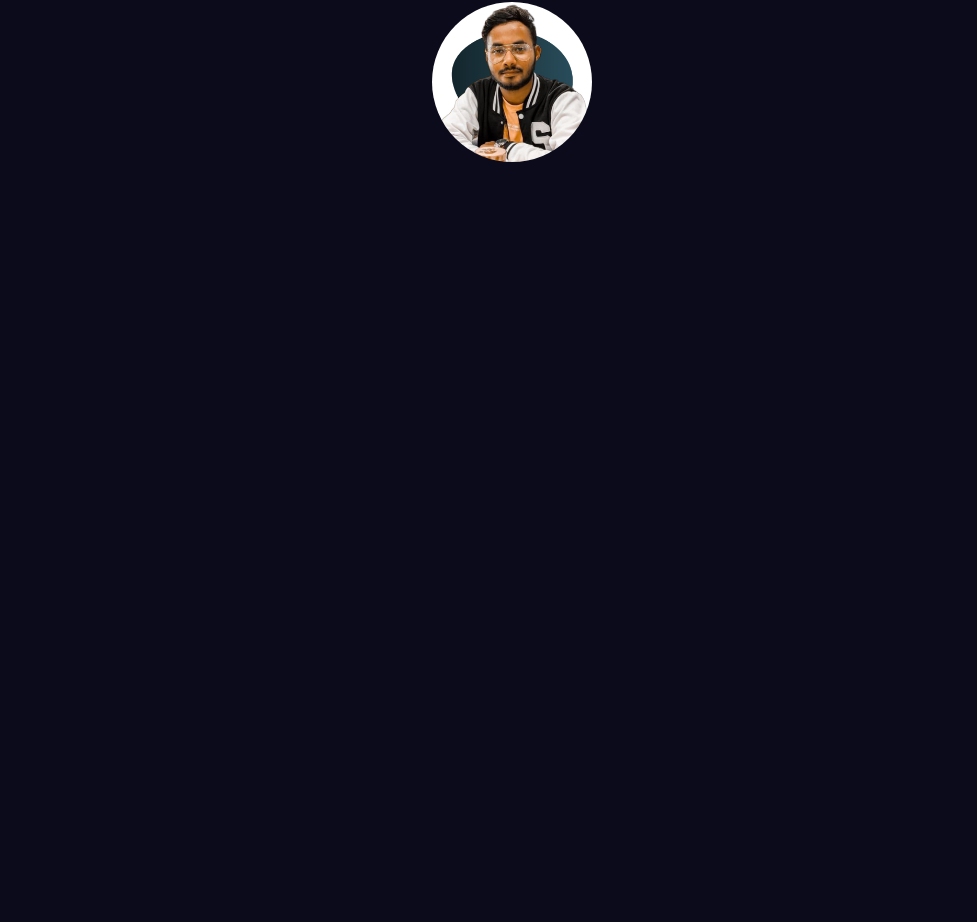
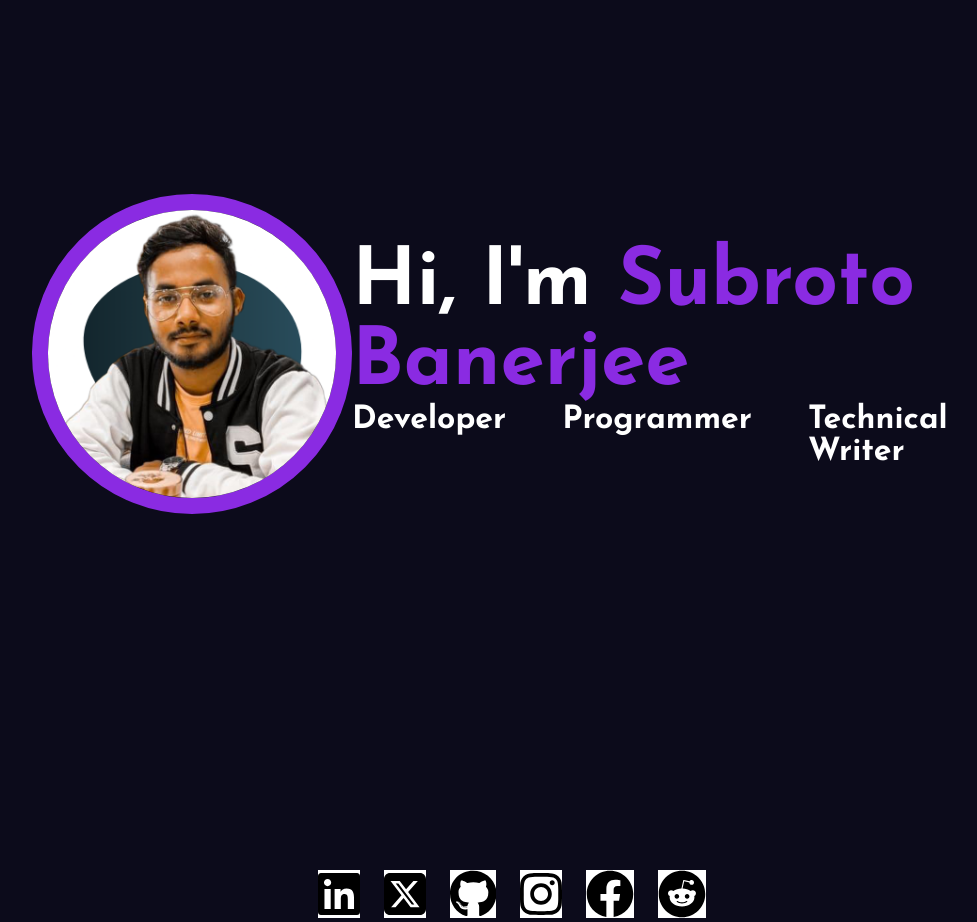
Before and after one commit to TeeWrath/personal-portfolio, an Angular app: page / in a window 1280 px wide. Shown: the part 158-1080 px from the top of the page, without its empty margins (128-1105 px from the left). Before the commit the page ends 800 px from the top, so only its background shows below. Built offline with nearby package versions, Linux system fonts and the light colour scheme.

Commit message:
completed hero section

```diff
--- a/src/app/app.module.ts
+++ b/src/app/app.module.ts
@@ -4,11 +4,13 @@
 import { AppRoutingModule } from './app-routing.module';
 import { AppComponent } from './app.component';
 import { MainComponent } from './main/main.component';
+import { SocialsComponent } from './main/socials/socials.component';
 
 @NgModule({
   declarations: [
     AppComponent,
-    MainComponent
+    MainComponent,
+    SocialsComponent
   ],
   imports: [
     BrowserModule,
--- a/src/app/main/main.component.css
+++ b/src/app/main/main.component.css
@@ -2,10 +2,34 @@
     display: flex;
     justify-content: center;
     align-items: center;
-    margin: 10rem auto 10rem;
+    margin: 22rem 10rem;
+    color: white;
 }
 
 img{
-    width: 10rem;
+    width: 18rem;
     border-radius: 50%;
+    border: 1rem solid blueviolet;
 }
+
+.profile-pic{
+    flex-basis: 25%;
+}
+
+.hero-text{
+    flex-basis: 65%;
+}
+ul{
+    list-style: none;
+    display: flex;
+    font-size: 2rem;
+    gap: 3.5rem;
+}
+
+h1{
+    font-size: 5rem;
+}
+
+h1 span{
+    color: blueviolet;
+}
--- a/src/app/main/main.component.html
+++ b/src/app/main/main.component.html
@@ -2,4 +2,19 @@
     <div class="profile-pic">
         <img src="assets/img/prof.png">
     </div>
+    <div class="hero-content">
+        <div class="name">
+            <h1>Hi, I'm <span>Subroto Banerjee</span></h1>
+        </div>
+        <div class="describe">
+            <h2><ul>
+                <li>Developer</li>
+                <li>Programmer</li>
+                <li>Technical Writer</li>
+            </ul>
+            </h2>
+        </div>
+    </div>
 </div>
+
+<app-socials></app-socials>
--- /dev/null
+++ b/src/app/main/socials/socials.component.css
@@ -0,0 +1,20 @@
+svg{
+    background-color: white;
+    /* border-radius: 100%; */
+}
+
+svg:hover{
+    background-color: blueviolet;
+}
+
+.container{
+    background-color: #0c0b1b;
+}
+
+ul{
+    display: flex;
+    justify-content: center;
+    list-style: none;
+    gap: 1.5rem;
+    align-items: center;
+}
--- /dev/null
+++ b/src/app/main/socials/socials.component.html
@@ -0,0 +1,34 @@
+<div class="container">
+    <ul>
+        <li><a href="{{socials.linkedin}}"><svg xmlns="http://www.w3.org/2000/svg" height="3em"
+                    viewBox="0 0 448 512"><!--! Font Awesome Free 6.4.2 by @fontawesome - https://fontawesome.com License - https://fontawesome.com/license (Commercial License) Copyright 2023 Fonticons, Inc. -->
+                    <path
+                        d="M416 32H31.9C14.3 32 0 46.5 0 64.3v383.4C0 465.5 14.3 480 31.9 480H416c17.6 0 32-14.5 32-32.3V64.3c0-17.8-14.4-32.3-32-32.3zM135.4 416H69V202.2h66.5V416zm-33.2-243c-21.3 0-38.5-17.3-38.5-38.5S80.9 96 102.2 96c21.2 0 38.5 17.3 38.5 38.5 0 21.3-17.2 38.5-38.5 38.5zm282.1 243h-66.4V312c0-24.8-.5-56.7-34.5-56.7-34.6 0-39.9 27-39.9 54.9V416h-66.4V202.2h63.7v29.2h.9c8.9-16.8 30.6-34.5 62.9-34.5 67.2 0 79.7 44.3 79.7 101.9V416z" />
+                </svg></a></li>
+        <li><a href="{{socials.twitter}}"><svg xmlns="http://www.w3.org/2000/svg" height="3em"
+                    viewBox="0 0 448 512"><!--! Font Awesome Free 6.4.2 by @fontawesome - https://fontawesome.com License - https://fontawesome.com/license (Commercial License) Copyright 2023 Fonticons, Inc. -->
+                    <path
+                        d="M64 32C28.7 32 0 60.7 0 96V416c0 35.3 28.7 64 64 64H384c35.3 0 64-28.7 64-64V96c0-35.3-28.7-64-64-64H64zm297.1 84L257.3 234.6 379.4 396H283.8L209 298.1 123.3 396H75.8l111-126.9L69.7 116h98l67.7 89.5L313.6 116h47.5zM323.3 367.6L153.4 142.9H125.1L296.9 367.6h26.3z" />
+                </svg></a></li>
+        <li><a href="{{socials.github}}"><svg xmlns="http://www.w3.org/2000/svg" height="3em"
+                    viewBox="0 0 496 512"><!--! Font Awesome Free 6.4.2 by @fontawesome - https://fontawesome.com License - https://fontawesome.com/license (Commercial License) Copyright 2023 Fonticons, Inc. -->
+                    <path
+                        d="M165.9 397.4c0 2-2.3 3.6-5.2 3.6-3.3.3-5.6-1.3-5.6-3.6 0-2 2.3-3.6 5.2-3.6 3-.3 5.6 1.3 5.6 3.6zm-31.1-4.5c-.7 2 1.3 4.3 4.3 4.9 2.6 1 5.6 0 6.2-2s-1.3-4.3-4.3-5.2c-2.6-.7-5.5.3-6.2 2.3zm44.2-1.7c-2.9.7-4.9 2.6-4.6 4.9.3 2 2.9 3.3 5.9 2.6 2.9-.7 4.9-2.6 4.6-4.6-.3-1.9-3-3.2-5.9-2.9zM244.8 8C106.1 8 0 113.3 0 252c0 110.9 69.8 205.8 169.5 239.2 12.8 2.3 17.3-5.6 17.3-12.1 0-6.2-.3-40.4-.3-61.4 0 0-70 15-84.7-29.8 0 0-11.4-29.1-27.8-36.6 0 0-22.9-15.7 1.6-15.4 0 0 24.9 2 38.6 25.8 21.9 38.6 58.6 27.5 72.9 20.9 2.3-16 8.8-27.1 16-33.7-55.9-6.2-112.3-14.3-112.3-110.5 0-27.5 7.6-41.3 23.6-58.9-2.6-6.5-11.1-33.3 2.6-67.9 20.9-6.5 69 27 69 27 20-5.6 41.5-8.5 62.8-8.5s42.8 2.9 62.8 8.5c0 0 48.1-33.6 69-27 13.7 34.7 5.2 61.4 2.6 67.9 16 17.7 25.8 31.5 25.8 58.9 0 96.5-58.9 104.2-114.8 110.5 9.2 7.9 17 22.9 17 46.4 0 33.7-.3 75.4-.3 83.6 0 6.5 4.6 14.4 17.3 12.1C428.2 457.8 496 362.9 496 252 496 113.3 383.5 8 244.8 8zM97.2 352.9c-1.3 1-1 3.3.7 5.2 1.6 1.6 3.9 2.3 5.2 1 1.3-1 1-3.3-.7-5.2-1.6-1.6-3.9-2.3-5.2-1zm-10.8-8.1c-.7 1.3.3 2.9 2.3 3.9 1.6 1 3.6.7 4.3-.7.7-1.3-.3-2.9-2.3-3.9-2-.6-3.6-.3-4.3.7zm32.4 35.6c-1.6 1.3-1 4.3 1.3 6.2 2.3 2.3 5.2 2.6 6.5 1 1.3-1.3.7-4.3-1.3-6.2-2.2-2.3-5.2-2.6-6.5-1zm-11.4-14.7c-1.6 1-1.6 3.6 0 5.9 1.6 2.3 4.3 3.3 5.6 2.3 1.6-1.3 1.6-3.9 0-6.2-1.4-2.3-4-3.3-5.6-2z" />
+                </svg></a></li>
+        <li><a href="{{socials.insta}}"><svg xmlns="http://www.w3.org/2000/svg" height="3em"
+                    viewBox="0 0 448 512"><!--! Font Awesome Free 6.4.2 by @fontawesome - https://fontawesome.com License - https://fontawesome.com/license (Commercial License) Copyright 2023 Fonticons, Inc. -->
+                    <path
+                        d="M224.1 141c-63.6 0-114.9 51.3-114.9 114.9s51.3 114.9 114.9 114.9S339 319.5 339 255.9 287.7 141 224.1 141zm0 189.6c-41.1 0-74.7-33.5-74.7-74.7s33.5-74.7 74.7-74.7 74.7 33.5 74.7 74.7-33.6 74.7-74.7 74.7zm146.4-194.3c0 14.9-12 26.8-26.8 26.8-14.9 0-26.8-12-26.8-26.8s12-26.8 26.8-26.8 26.8 12 26.8 26.8zm76.1 27.2c-1.7-35.9-9.9-67.7-36.2-93.9-26.2-26.2-58-34.4-93.9-36.2-37-2.1-147.9-2.1-184.9 0-35.8 1.7-67.6 9.9-93.9 36.1s-34.4 58-36.2 93.9c-2.1 37-2.1 147.9 0 184.9 1.7 35.9 9.9 67.7 36.2 93.9s58 34.4 93.9 36.2c37 2.1 147.9 2.1 184.9 0 35.9-1.7 67.7-9.9 93.9-36.2 26.2-26.2 34.4-58 36.2-93.9 2.1-37 2.1-147.8 0-184.8zM398.8 388c-7.8 19.6-22.9 34.7-42.6 42.6-29.5 11.7-99.5 9-132.1 9s-102.7 2.6-132.1-9c-19.6-7.8-34.7-22.9-42.6-42.6-11.7-29.5-9-99.5-9-132.1s-2.6-102.7 9-132.1c7.8-19.6 22.9-34.7 42.6-42.6 29.5-11.7 99.5-9 132.1-9s102.7-2.6 132.1 9c19.6 7.8 34.7 22.9 42.6 42.6 11.7 29.5 9 99.5 9 132.1s2.7 102.7-9 132.1z" />
+                </svg></a></li>
+        <li><a href="{{socials.facebook}}"><svg xmlns="http://www.w3.org/2000/svg" height="3em"
+                    viewBox="0 0 512 512"><!--! Font Awesome Free 6.4.2 by @fontawesome - https://fontawesome.com License - https://fontawesome.com/license (Commercial License) Copyright 2023 Fonticons, Inc. -->
+                    <path
+                        d="M504 256C504 119 393 8 256 8S8 119 8 256c0 123.78 90.69 226.38 209.25 245V327.69h-63V256h63v-54.64c0-62.15 37-96.48 93.67-96.48 27.14 0 55.52 4.84 55.52 4.84v61h-31.28c-30.8 0-40.41 19.12-40.41 38.73V256h68.78l-11 71.69h-57.78V501C413.31 482.38 504 379.78 504 256z" />
+                </svg></a></li>
+        <li><a href="{{socials.reddit}}"><svg xmlns="http://www.w3.org/2000/svg" height="3em"
+                    viewBox="0 0 512 512"><!--! Font Awesome Free 6.4.2 by @fontawesome - https://fontawesome.com License - https://fontawesome.com/license (Commercial License) Copyright 2023 Fonticons, Inc. -->
+                    <path
+                        d="M201.5 305.5c-13.8 0-24.9-11.1-24.9-24.6 0-13.8 11.1-24.9 24.9-24.9 13.6 0 24.6 11.1 24.6 24.9 0 13.6-11.1 24.6-24.6 24.6zM504 256c0 137-111 248-248 248S8 393 8 256 119 8 256 8s248 111 248 248zm-132.3-41.2c-9.4 0-17.7 3.9-23.8 10-22.4-15.5-52.6-25.5-86.1-26.6l17.4-78.3 55.4 12.5c0 13.6 11.1 24.6 24.6 24.6 13.8 0 24.9-11.3 24.9-24.9s-11.1-24.9-24.9-24.9c-9.7 0-18 5.8-22.1 13.8l-61.2-13.6c-3-.8-6.1 1.4-6.9 4.4l-19.1 86.4c-33.2 1.4-63.1 11.3-85.5 26.8-6.1-6.4-14.7-10.2-24.1-10.2-34.9 0-46.3 46.9-14.4 62.8-1.1 5-1.7 10.2-1.7 15.5 0 52.6 59.2 95.2 132 95.2 73.1 0 132.3-42.6 132.3-95.2 0-5.3-.6-10.8-1.9-15.8 31.3-16 19.8-62.5-14.9-62.5zM302.8 331c-18.2 18.2-76.1 17.9-93.6 0-2.2-2.2-6.1-2.2-8.3 0-2.5 2.5-2.5 6.4 0 8.6 22.8 22.8 87.3 22.8 110.2 0 2.5-2.2 2.5-6.1 0-8.6-2.2-2.2-6.1-2.2-8.3 0zm7.7-75c-13.6 0-24.6 11.1-24.6 24.9 0 13.6 11.1 24.6 24.6 24.6 13.8 0 24.9-11.1 24.9-24.6 0-13.8-11-24.9-24.9-24.9z" />
+                </svg></a></li>
+    </ul>
+</div>
--- /dev/null
+++ b/src/app/main/socials/socials.component.ts
@@ -0,0 +1,18 @@
+import { Component } from '@angular/core';
+
+@Component({
+  selector: 'app-socials',
+  templateUrl: './socials.component.html',
+  styleUrls: ['./socials.component.css']
+})
+export class SocialsComponent {
+
+  socials = {
+    linkedin : 'https://www.linkedin.com/in/subroto-banerjee-70983b214/',
+    twitter : 'https://twitter.com/Subroto0108',
+    github : 'https://github.com/TeeWrath',
+    insta : 'https://www.instagram.com/subroto._banerjee/',
+    facebook : 'https://www.facebook.com/subroto.banerjee.56/',
+    reddit : 'https://www.reddit.com/user/TeeWrath'
+  }
+}
```
Also changed, not shown: 1 other file (tests, documents, lock files or other folders).
